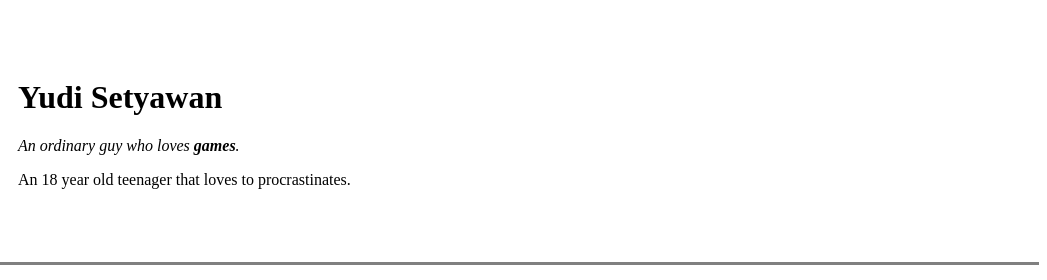
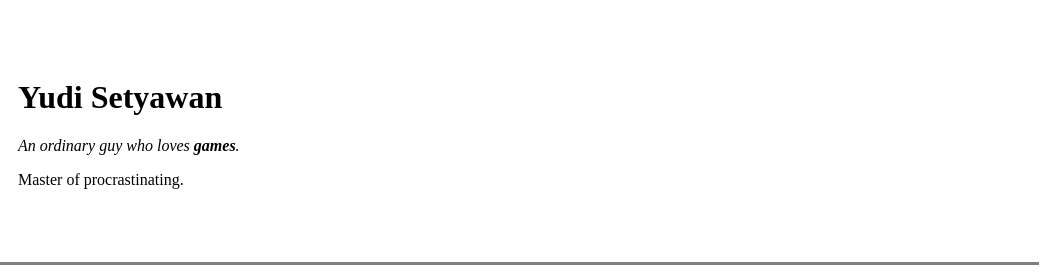
Before and after one commit to YudiS8/cv, a plain HTML site: page index.html in a window 1280 px wide. Shown: the top 280 px of the page, 233-1280 px from the left. Drawn offline with Linux system fonts and the light colour scheme.

Commit message:
Update index.html 2

```diff
--- a/index.html
+++ b/index.html
@@ -15,7 +15,7 @@
     <tr>
       <td><img src="images\yudisetyawan.png" alt="Yudi profile picture" height="200px" width="200px"></td>
       <td><p><h1>Yudi Setyawan</h1><em>An ordinary guy who loves <strong>games</strong>.</em></p>
-      <p>An 18 year old teenager that loves to procrastinates.</p>
+      <p>Master of procrastinating.</p>
     </tr>
   </table>
   <hr size="3" noshade></td>
```
